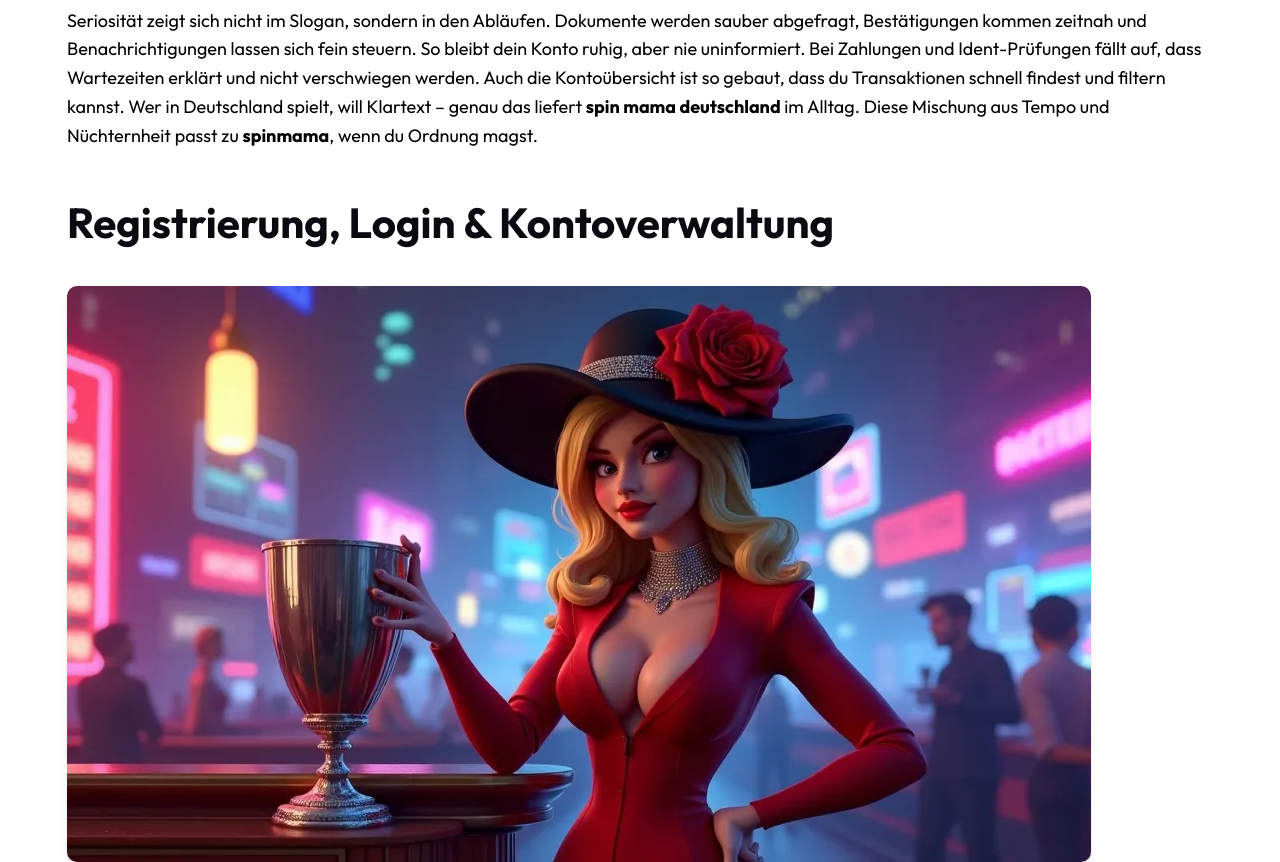
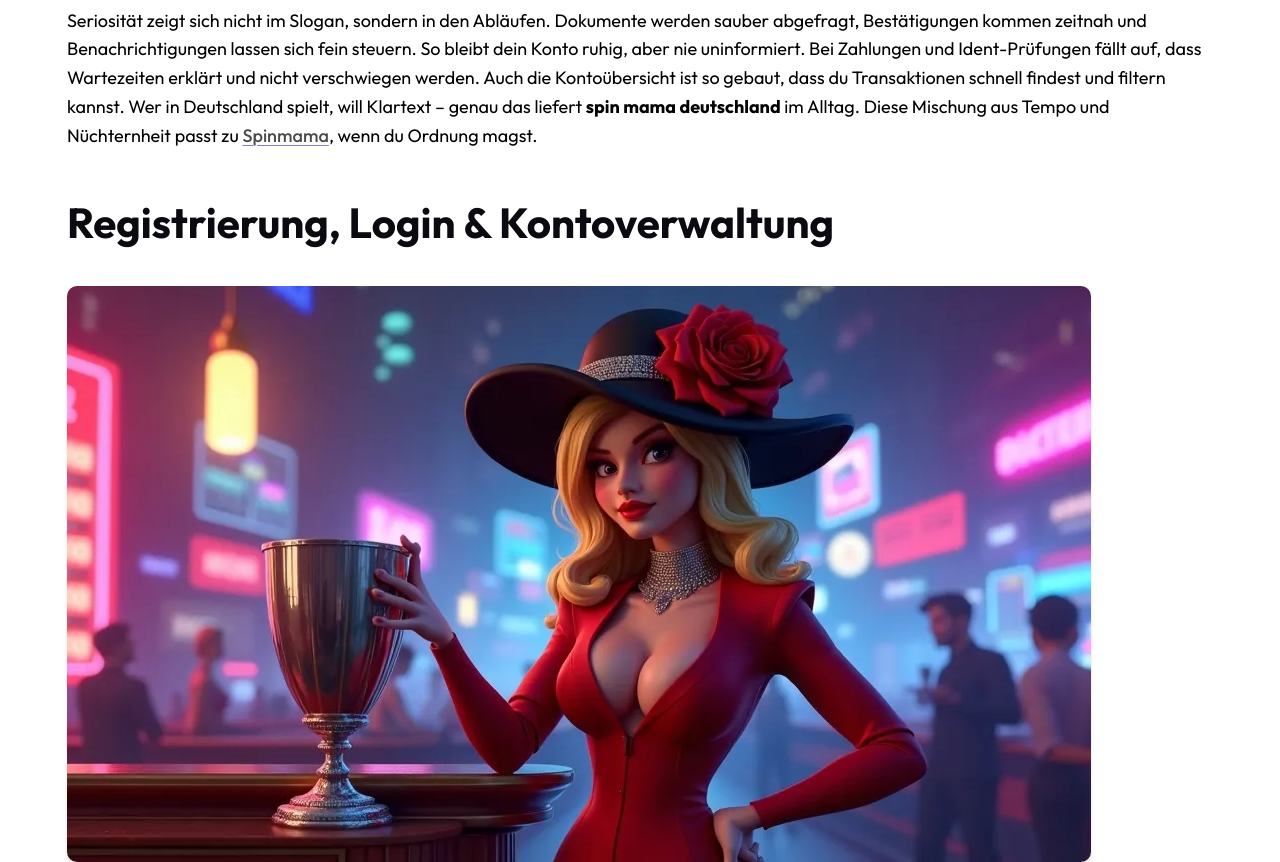
Before and after one commit to ghu-79/spin-mama-login.net, a plain HTML site: page index.html in a window 1280 px wide. Shown: the part 1640-2502 px from the top of the page. Drawn offline with Linux system fonts and the light colour scheme.

Commit message:
Update index.html

```diff
--- a/index.html
+++ b/index.html
@@ -251,7 +251,7 @@ Wartezeiten erklärt und nicht verschwiegen werden. Auch die
 Kontoübersicht ist so gebaut, dass du Transaktionen schnell findest und
 filtern kannst. Wer in Deutschland spielt, will Klartext – genau das
 liefert <strong>spin mama deutschland</strong> im Alltag. Diese Mischung aus Tempo
-und Nüchternheit passt zu <strong>spinmama</strong>, wenn du Ordnung magst.</p>
+und Nüchternheit passt zu <strong><a href="https://spinmamas.com" title="Spinmama">Spinmama</a></strong>, wenn du Ordnung magst.</p>
 <h2 id="registrierung-login--kontoverwaltung"><strong>Registrierung, Login &amp; Kontoverwaltung</strong></h2>
 <p><img src="/images/doc_main/spinmama-erfahrungen,-login-&amp;-guide-fur-dach-spieler-2.webp" alt="spinmama" title="spinmama" loading="lazy"></p>
 <p>Der Einstieg ist unkompliziert gehalten, ohne dich mit unnötigen
```
